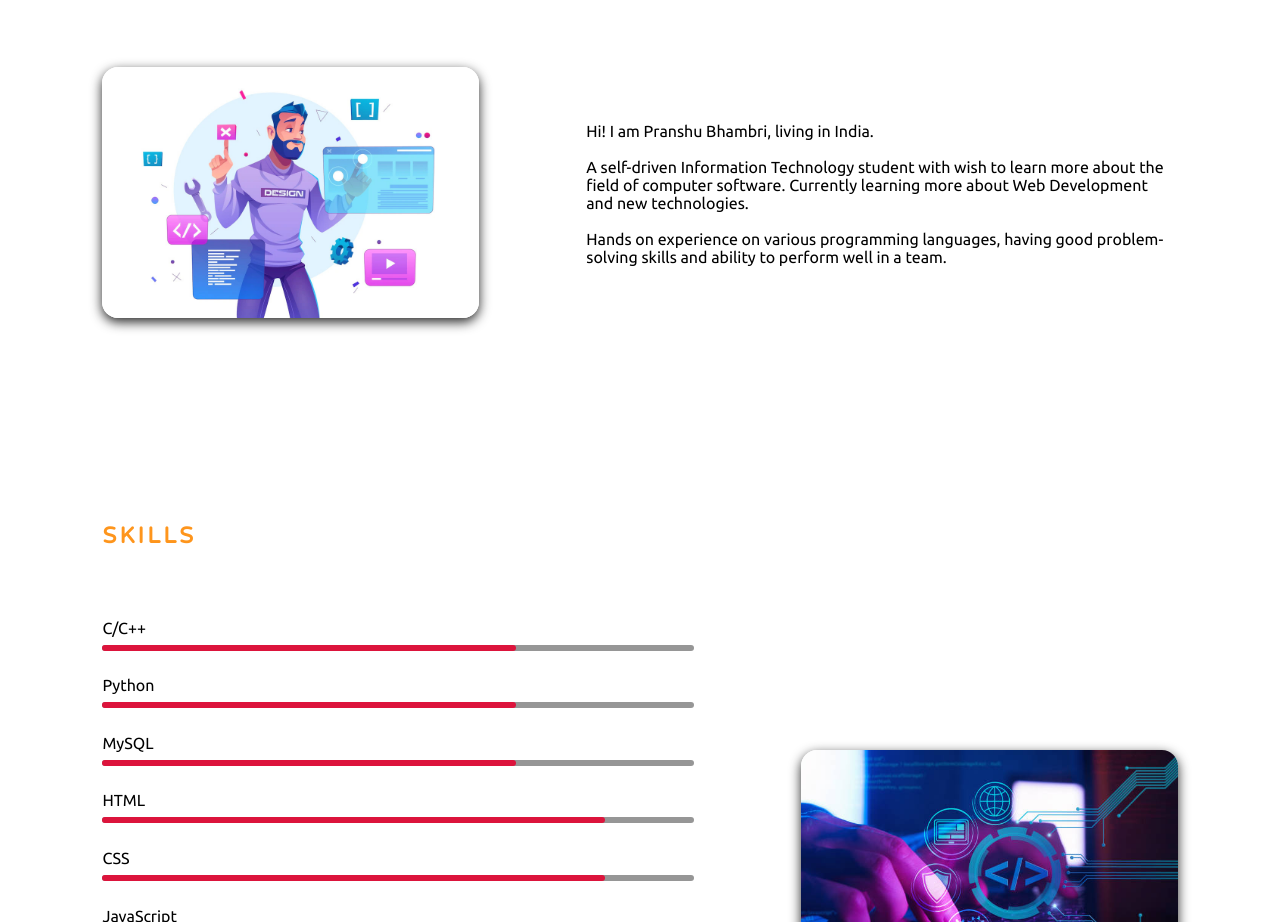
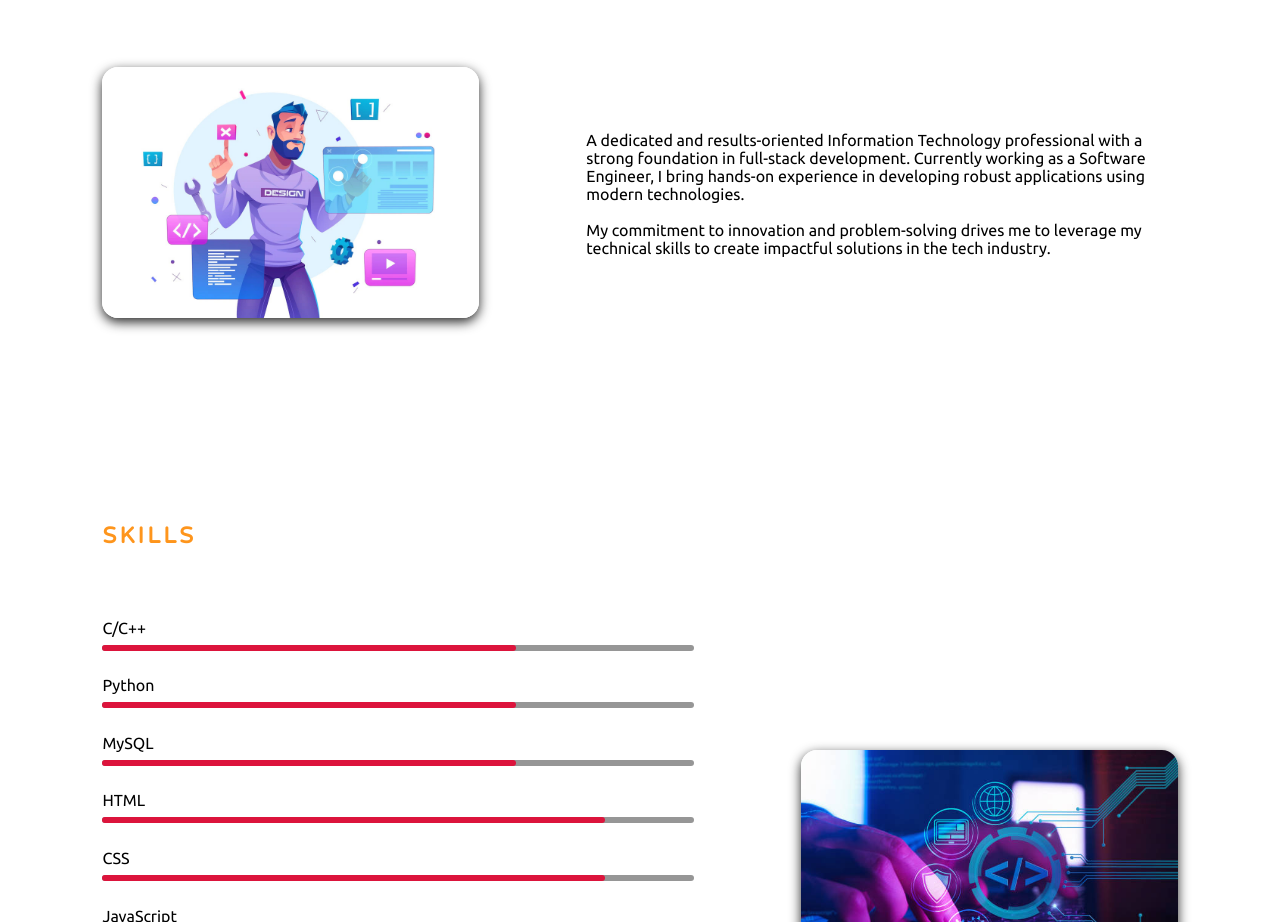
Before and after one commit to Pranshu-Bhambri/WebPort, a website: page index.html in a window 1280 px wide. Shown: the part 930-1852 px from the top of the page. Drawn offline with Linux system fonts and the light colour scheme.

Commit message:
Update index.html

```diff
--- a/index.html
+++ b/index.html
@@ -72,11 +72,15 @@
           </div>
           <!-- introduction -->
           <div class="about-me" id="about-me">
-              <p>Hi! I am Pranshu Bhambri, living in India.</p>
+              <!-- <p>Hi! I am Pranshu Bhambri, living in India.</p>
               <br>
               <p>A self-driven Information Technology student with wish to learn more about the field of computer software. Currently learning more about Web Development and new technologies.</p>
               <br>
-              <p>Hands on experience on various programming languages, having good problem-solving skills and ability to perform well in a team.</p>
+              <p>Hands on experience on various programming languages, having good problem-solving skills and ability to perform well in a team.</p> -->
+
+              <p>A dedicated and results-oriented Information Technology professional with a strong foundation in full-stack development. Currently working as a Software Engineer, I bring hands-on experience in developing robust applications using modern technologies.</p>
+              <br>
+              <p>My commitment to innovation and problem-solving drives me to leverage my technical skills to create impactful solutions in the tech industry.</p>
           </div>
         </div>
       </div>
```
